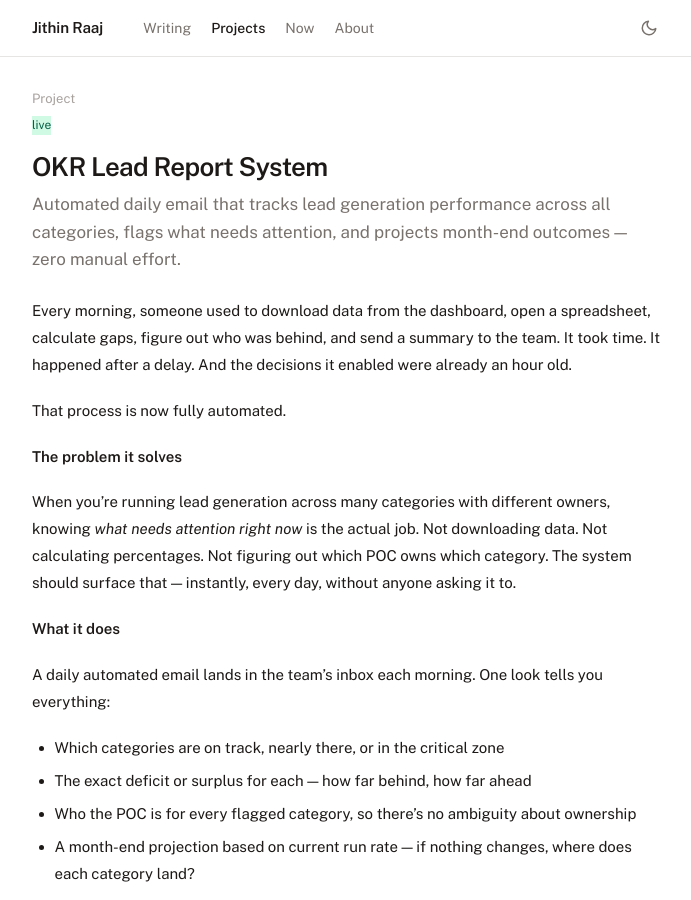
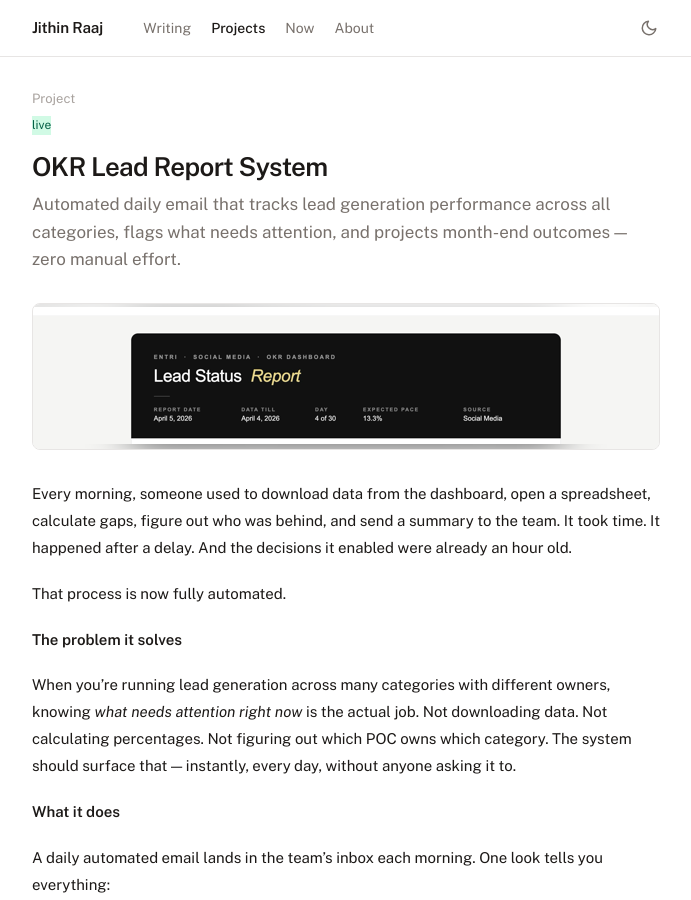
Before and after one commit to jithinrajtk/jithinrajtk.github.io, a Jekyll site: the page built from _projects/okr-report-system.md, in a window 1280 px wide and 900 px high. Shown: the whole window, without its empty margins (292-983 px from the left). Built offline with Jekyll 4.4.1, drawn with Linux system fonts in a browser that asks for light colours; nearby versions of some CDN libraries.

Commit message:
Add OKR report header screenshot to project page

```diff
--- a/_projects/okr-report-system.md
+++ b/_projects/okr-report-system.md
@@ -5,6 +5,8 @@ status: live
 built: 2026
 tools: [Claude Code]
 ---
+
+![OKR Lead Status Report — automated daily email header](/assets/images/okr-report-header.png)
 
 Every morning, someone used to download data from the dashboard, open a spreadsheet, calculate gaps, figure out who was behind, and send a summary to the team. It took time. It happened after a delay. And the decisions it enabled were already an hour old.
 
```
Also changed, not shown: assets/images/okr-report-header.png (added).
